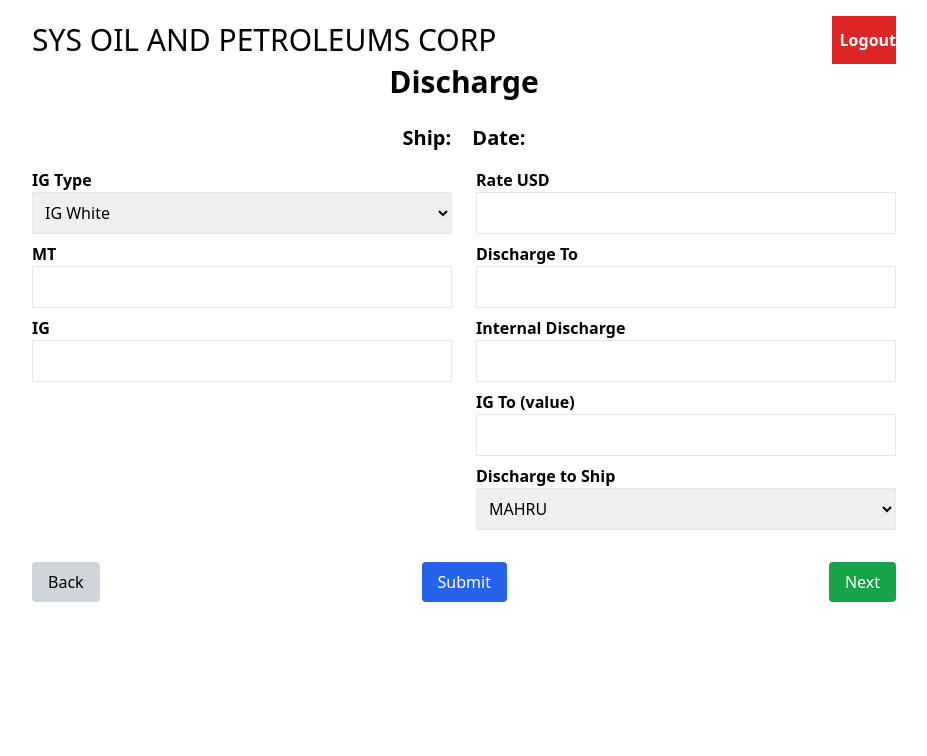
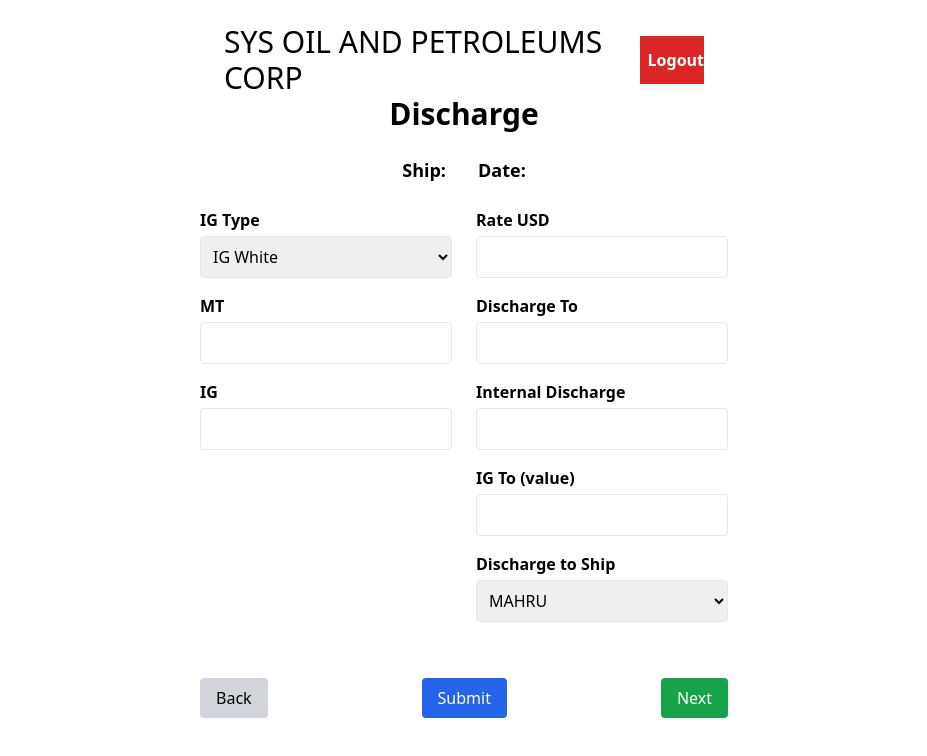
Before and after one commit to vishwagit-oss/Araw-ship, a Next.js app: page /discharge in a window 1280 px wide. Shown: the top 756 px of the page, without its empty margins (176-1103 px from the left). Built offline with nearby package versions, Linux system fonts and the light colour scheme.

Commit message:
till LOGIN and Delete

```diff
--- a/pages/discharge.tsx
+++ b/pages/discharge.tsx
@@ -17,7 +17,7 @@ export default function DischargePage() {
     shipTarget: 'MAHRU',
   })
 
-  const handleChange = e => {
+  const handleChange = (e: React.ChangeEvent<HTMLInputElement | HTMLSelectElement>) => {
     const { name, value } = e.target
     setForm(prev => ({ ...prev, [name]: value }))
   }
@@ -26,6 +26,7 @@ export default function DischargePage() {
     try {
       const res = await fetch('/api/discharge', {
         method: 'POST',
+        headers: { 'Content-Type': 'application/json' },
         body: JSON.stringify({ shipName: name, date, ...form }),
       })
       if (!res.ok) throw new Error('API failed')
@@ -51,45 +52,101 @@ export default function DischargePage() {
   const handleBack = () => router.push('/loading')
 
   return (
-    <div className="max-w-4xl mx-auto p-4">
+    <div className="max-w-xl mx-auto p-4 sm:p-6">
       <ArawHeader />
       <h1 className="text-3xl font-bold mb-6 text-center">Discharge</h1>
 
-      <div className="text-center mb-4">
-        <span className="text-xl font-semibold mr-4"><strong>Ship:</strong> {name}</span>
-        <span className="text-xl font-semibold"><strong>Date:</strong> {date}</span>
+      <div className="text-center mb-6 space-y-1 sm:space-y-0 sm:flex sm:justify-center sm:gap-8">
+        <span className="text-lg font-semibold">
+          <strong>Ship:</strong> {name}
+        </span>
+        <span className="text-lg font-semibold">
+          <strong>Date:</strong> {date}
+        </span>
       </div>
 
-      <div className="grid grid-cols-1 md:grid-cols-2 gap-6">
+      <form
+        onSubmit={e => {
+          e.preventDefault()
+          handleSubmit()
+        }}
+        className="grid grid-cols-1 sm:grid-cols-2 gap-6"
+      >
         <div>
-          <label className="block font-semibold">IG Type</label>
-          <select name="igType" value={form.igType} onChange={handleChange} className="w-full border p-2 mb-2">
+          <label className="block font-semibold mb-1">IG Type</label>
+          <select
+            name="igType"
+            value={form.igType}
+            onChange={handleChange}
+            className="w-full border rounded p-2 mb-4"
+          >
             <option>IG White</option>
             <option>IG Yellow</option>
           </select>
 
-          <label className="block font-semibold">MT</label>
-          <input name="mtValue" value={form.mtValue} onChange={handleChange} className="w-full border p-2 mb-2" />
+          <label className="block font-semibold mb-1">MT</label>
+          <input
+            name="mtValue"
+            value={form.mtValue}
+            onChange={handleChange}
+            className="w-full border rounded p-2 mb-4"
+            type="text"
+          />
 
-          <label className="block font-semibold">IG</label>
-          <input name="igValue" value={form.igValue} onChange={handleChange} className="w-full border p-2 mb-2" />
+          <label className="block font-semibold mb-1">IG</label>
+          <input
+            name="igValue"
+            value={form.igValue}
+            onChange={handleChange}
+            className="w-full border rounded p-2 mb-4"
+            type="text"
+          />
         </div>
 
         <div>
-          <label className="block font-semibold">Rate USD</label>
-          <input name="rateUsd" value={form.rateUsd} onChange={handleChange} className="w-full border p-2 mb-2" />
+          <label className="block font-semibold mb-1">Rate USD</label>
+          <input
+            name="rateUsd"
+            value={form.rateUsd}
+            onChange={handleChange}
+            className="w-full border rounded p-2 mb-4"
+            type="text"
+          />
 
-          <label className="block font-semibold">Discharge To</label>
-          <input name="dischargeTo" value={form.dischargeTo} onChange={handleChange} className="w-full border p-2 mb-2" />
+          <label className="block font-semibold mb-1">Discharge To</label>
+          <input
+            name="dischargeTo"
+            value={form.dischargeTo}
+            onChange={handleChange}
+            className="w-full border rounded p-2 mb-4"
+            type="text"
+          />
 
-          <label className="block font-semibold">Internal Discharge</label>
-          <input name="internalDischarge" value={form.internalDischarge} onChange={handleChange} className="w-full border p-2 mb-2" />
+          <label className="block font-semibold mb-1">Internal Discharge</label>
+          <input
+            name="internalDischarge"
+            value={form.internalDischarge}
+            onChange={handleChange}
+            className="w-full border rounded p-2 mb-4"
+            type="text"
+          />
 
-          <label className="block font-semibold">IG To (value)</label>
-          <input name="igToValue" value={form.igToValue} onChange={handleChange} className="w-full border p-2 mb-2" />
+          <label className="block font-semibold mb-1">IG To (value)</label>
+          <input
+            name="igToValue"
+            value={form.igToValue}
+            onChange={handleChange}
+            className="w-full border rounded p-2 mb-4"
+            type="text"
+          />
 
-          <label className="block font-semibold">Discharge to Ship</label>
-          <select name="shipTarget" value={form.shipTarget} onChange={handleChange} className="w-full border p-2 mb-2">
+          <label className="block font-semibold mb-1">Discharge to Ship</label>
+          <select
+            name="shipTarget"
+            value={form.shipTarget}
+            onChange={handleChange}
+            className="w-full border rounded p-2 mb-4"
+          >
             <option>MAHRU</option>
             <option>PHOENIX31</option>
             <option>KOKO</option>
@@ -97,13 +154,30 @@ export default function DischargePage() {
             <option>SEA REGENT</option>
           </select>
         </div>
-      </div>
 
-      <div className="flex flex-col sm:flex-row gap-4 justify-between mt-6">
-        <button onClick={handleBack} className="w-full sm:w-auto bg-gray-300 px-4 py-2 rounded">Back</button>
-        <button onClick={handleSubmit} className="w-full sm:w-auto bg-blue-600 text-white px-4 py-2 rounded">Submit</button>
-        <button onClick={handleNext} className="w-full sm:w-auto bg-green-600 text-white px-4 py-2 rounded">Next</button>
-      </div>
+        <div className="sm:col-span-2 flex flex-col sm:flex-row gap-4 justify-between mt-4">
+          <button
+            type="button"
+            onClick={handleBack}
+            className="w-full sm:w-auto bg-gray-300 px-4 py-2 rounded hover:bg-gray-400 transition"
+          >
+            Back
+          </button>
+          <button
+            type="submit"
+            className="w-full sm:w-auto bg-blue-600 text-white px-4 py-2 rounded hover:bg-blue-700 transition"
+          >
+            Submit
+          </button>
+          <button
+            type="button"
+            onClick={handleNext}
+            className="w-full sm:w-auto bg-green-600 text-white px-4 py-2 rounded hover:bg-green-700 transition"
+          >
+            Next
+          </button>
+        </div>
+      </form>
     </div>
   )
 }
--- a/pages/expense.tsx
+++ b/pages/expense.tsx
@@ -17,7 +17,7 @@ export default function ExpensePage() {
     fromOtherText: '',
   })
 
-  const handleChange = e => {
+  const handleChange = (e: React.ChangeEvent<HTMLInputElement | HTMLSelectElement>) => {
     const { name, value } = e.target
     setForm(prev => ({ ...prev, [name]: value }))
   }
@@ -26,6 +26,7 @@ export default function ExpensePage() {
     try {
       const res = await fetch('/api/expense', {
         method: 'POST',
+        headers: { 'Content-Type': 'application/json' },
         body: JSON.stringify({ shipName: name, date, ...form }),
       })
       if (!res.ok) throw new Error('API failed')
@@ -51,33 +52,72 @@ export default function ExpensePage() {
   const handleBack = () => router.push('/discharge')
 
   return (
-    <div className="max-w-4xl mx-auto p-4">
+    <div className="max-w-xl mx-auto p-4 sm:p-6">
       <ArawHeader />
       <h1 className="text-3xl font-bold mb-6 text-center">Expenses</h1>
 
-      <div className="text-center mb-4">
-        <span className="text-xl font-semibold mr-4"><strong>Ship:</strong> {name}</span>
-        <span className="text-xl font-semibold"><strong>Date:</strong> {date}</span>
+      <div className="text-center mb-6 space-y-1 sm:space-y-0 sm:flex sm:justify-center sm:gap-8">
+        <span className="text-lg font-semibold">
+          <strong>Ship:</strong> {name}
+        </span>
+        <span className="text-lg font-semibold">
+          <strong>Date:</strong> {date}
+        </span>
       </div>
 
-      <div className="grid grid-cols-1 md:grid-cols-2 gap-6">
+      <form
+        onSubmit={e => {
+          e.preventDefault()
+          handleSubmit()
+        }}
+        className="grid grid-cols-1 sm:grid-cols-2 gap-6"
+      >
         <div>
-          <label className="block font-semibold">Remaining Cash</label>
-          <input name="remainingCash" value={form.remainingCash} onChange={handleChange} className="w-full border p-2 mb-2" />
+          <label className="block font-semibold mb-1">Remaining Cash</label>
+          <input
+            name="remainingCash"
+            value={form.remainingCash}
+            onChange={handleChange}
+            className="w-full border rounded p-2 mb-4"
+            type="text"
+          />
 
-          <label className="block font-semibold">Received Amount</label>
-          <input name="receivedAmount" value={form.receivedAmount} onChange={handleChange} className="w-full border p-2 mb-2" />
+          <label className="block font-semibold mb-1">Received Amount</label>
+          <input
+            name="receivedAmount"
+            value={form.receivedAmount}
+            onChange={handleChange}
+            className="w-full border rounded p-2 mb-4"
+            type="text"
+          />
 
-          <label className="block font-semibold">Received From</label>
-          <input name="receivedFrom" value={form.receivedFrom} onChange={handleChange} className="w-full border p-2 mb-2" />
+          <label className="block font-semibold mb-1">Received From</label>
+          <input
+            name="receivedFrom"
+            value={form.receivedFrom}
+            onChange={handleChange}
+            className="w-full border rounded p-2 mb-4"
+            type="text"
+          />
         </div>
 
         <div>
-          <label className="block font-semibold">Given To</label>
-          <input name="givenTo" value={form.givenTo} onChange={handleChange} className="w-full border p-2 mb-2" />
+          <label className="block font-semibold mb-1">Given To</label>
+          <input
+            name="givenTo"
+            value={form.givenTo}
+            onChange={handleChange}
+            className="w-full border rounded p-2 mb-4"
+            type="text"
+          />
 
-          <label className="block font-semibold">To Ship</label>
-          <select name="toShip" value={form.toShip} onChange={handleChange} className="w-full border p-2 mb-2">
+          <label className="block font-semibold mb-1">To Ship</label>
+          <select
+            name="toShip"
+            value={form.toShip}
+            onChange={handleChange}
+            className="w-full border rounded p-2 mb-4"
+          >
             <option>MAHRU</option>
             <option>PHOENIX31</option>
             <option>KOKO</option>
@@ -88,24 +128,59 @@ export default function ExpensePage() {
 
           {form.toShip === 'Others' && (
             <>
-              <label className="block font-semibold">Specify Other</label>
-              <input name="fromOtherText" value={form.fromOtherText} onChange={handleChange} className="w-full border p-2 mb-2" />
+              <label className="block font-semibold mb-1">Specify Other</label>
+              <input
+                name="fromOtherText"
+                value={form.fromOtherText}
+                onChange={handleChange}
+                className="w-full border rounded p-2 mb-4"
+                type="text"
+              />
             </>
           )}
 
-          <label className="block font-semibold">New Cash on Ship (AED)</label>
-          <input name="newCash" value={form.newCash} onChange={handleChange} className="w-full border p-2 mb-2" />
+          <label className="block font-semibold mb-1">New Cash on Ship (AED)</label>
+          <input
+            name="newCash"
+            value={form.newCash}
+            onChange={handleChange}
+            className="w-full border rounded p-2 mb-4"
+            type="text"
+          />
 
-          <label className="block font-semibold">Cargo on Ship (IG)</label>
-          <input name="cargoOnShip" value={form.cargoOnShip} onChange={handleChange} className="w-full border p-2 mb-2" />
+          <label className="block font-semibold mb-1">Cargo on Ship (IG)</label>
+          <input
+            name="cargoOnShip"
+            value={form.cargoOnShip}
+            onChange={handleChange}
+            className="w-full border rounded p-2 mb-4"
+            type="text"
+          />
         </div>
-      </div>
 
-      <div className="flex flex-col sm:flex-row gap-4 justify-between mt-6">
-        <button onClick={handleBack} className="w-full sm:w-auto bg-gray-300 px-4 py-2 rounded">Back</button>
-        <button onClick={handleSubmit} className="w-full sm:w-auto bg-blue-600 text-white px-4 py-2 rounded">Submit</button>
-        <button onClick={handleNext} className="w-full sm:w-auto bg-green-600 text-white px-4 py-2 rounded">Next</button>
-      </div>
+        <div className="sm:col-span-2 flex flex-col sm:flex-row gap-4 justify-between mt-4">
+          <button
+            type="button"
+            onClick={handleBack}
+            className="w-full sm:w-auto bg-gray-300 px-4 py-2 rounded hover:bg-gray-400 transition"
+          >
+            Back
+          </button>
+          <button
+            type="submit"
+            className="w-full sm:w-auto bg-blue-600 text-white px-4 py-2 rounded hover:bg-blue-700 transition"
+          >
+            Submit
+          </button>
+          <button
+            type="button"
+            onClick={handleNext}
+            className="w-full sm:w-auto bg-green-600 text-white px-4 py-2 rounded hover:bg-green-700 transition"
+          >
+            Next
+          </button>
+        </div>
+      </form>
     </div>
   )
 }
--- a/pages/index.tsx
+++ b/pages/index.tsx
@@ -1,9 +1,8 @@
 import { useEffect, useState } from 'react'
 import { useRouter } from 'next/router'
-import { jwtDecode } from 'jwt-decode'
+import jwtDecode from 'jwt-decode'
 import ArawHeader from '../components/ArawHeader'
 
-// ✅ Define the expected shape of the decoded JWT
 type DecodedToken = {
   email: string
   iat?: number
@@ -27,9 +26,11 @@ export default function Home() {
     if (match) {
       const token = match[1]
       try {
-        const decoded = jwtDecode<DecodedToken>(token)
+        const decoded = jwtDecode(token) as DecodedToken
         if (decoded?.email === 'vishwagohil21@gmail.com') {
           setIsAdmin(true)
+        } else {
+          router.push('/login')
         }
       } catch (err) {
         console.error('❌ Invalid token:', err)
@@ -38,20 +39,22 @@ export default function Home() {
     } else {
       router.push('/login')
     }
-  }, [])
+  }, [router])
 
   const goToShipPage = (shipName: string) => {
     router.push(`/ship?name=${encodeURIComponent(shipName)}&date=${date}`)
   }
 
+  if (!isAdmin) return null
+
   return (
-    <div className="max-w-xl mx-auto p-4">
+    <div className="max-w-xl mx-auto p-4 sm:p-6">
       <ArawHeader />
 
       <div className="flex justify-center mb-6">
         <button
           onClick={() => router.push('/results')}
-          className="bg-blue-700 text-white px-8 py-3 text-lg font-bold rounded shadow hover:bg-blue-800"
+          className="bg-blue-700 text-white px-8 py-3 text-lg font-bold rounded shadow hover:bg-blue-800 transition"
         >
           📊 Result
         </button>
@@ -60,7 +63,7 @@ export default function Home() {
       <label className="block mb-2">Date:</label>
       <input
         type="date"
-        className="border p-2 w-full mb-4"
+        className="border p-2 w-full mb-4 rounded focus:outline-none focus:ring-2 focus:ring-blue-500"
         value={date}
         onChange={e => setDate(e.target.value)}
       />
--- a/pages/loading.tsx
+++ b/pages/loading.tsx
@@ -26,7 +26,7 @@ export default function LoadingPage() {
     }
   }, [form.usdRate])
 
-  const handleChange = e => {
+  const handleChange = (e: React.ChangeEvent<HTMLInputElement | HTMLSelectElement>) => {
     const { name, value } = e.target
     setForm(prev => ({ ...prev, [name]: value }))
   }
@@ -61,7 +61,7 @@ export default function LoadingPage() {
   const handleBack = () => router.push('/ship')
 
   return (
-    <div className="max-w-4xl mx-auto p-4">
+    <div className="max-w-4xl mx-auto p-4 sm:p-6">
       <ArawHeader />
       <h1 className="text-3xl font-bold mb-6 text-center">Loading</h1>
 
@@ -74,47 +74,102 @@ export default function LoadingPage() {
         {/* Left side */}
         <div>
           <label className="block font-semibold">IG Type</label>
-          <select name="igType" value={form.igType} onChange={handleChange} className="w-full border p-2 mb-2">
+          <select name="igType" value={form.igType} onChange={handleChange} className="w-full border p-2 mb-2 rounded">
             <option>IG White</option>
             <option>IG Yellow</option>
           </select>
 
           <label className="block font-semibold">IG</label>
-          <input name="igValue" type="number" value={form.igValue} onChange={handleChange} className="w-full border p-2 mb-2" />
+          <input
+            name="igValue"
+            type="number"
+            value={form.igValue}
+            onChange={handleChange}
+            className="w-full border p-2 mb-2 rounded"
+          />
 
           <label className="block font-semibold">AED Price</label>
-          <input name="aedPrice" type="number" value={form.aedPrice} onChange={handleChange} className="w-full border p-2 mb-2" />
+          <input
+            name="aedPrice"
+            type="number"
+            value={form.aedPrice}
+            onChange={handleChange}
+            className="w-full border p-2 mb-2 rounded"
+          />
 
           <label className="block font-semibold">Total Paid</label>
-          <input name="totalPaid" type="number" value={form.totalPaid} onChange={handleChange} className="w-full border p-2 mb-2" />
+          <input
+            name="totalPaid"
+            type="number"
+            value={form.totalPaid}
+            onChange={handleChange}
+            className="w-full border p-2 mb-2 rounded"
+          />
 
           <label className="block font-semibold">Customer Money Received</label>
-          <input name="customerMoney" value={form.customerMoney} onChange={handleChange} className="w-full border p-2 mb-2" />
+          <input
+            name="customerMoney"
+            value={form.customerMoney}
+            onChange={handleChange}
+            className="w-full border p-2 mb-2 rounded"
+          />
         </div>
 
         {/* Right side */}
         <div>
           <label className="block font-semibold">MT Type</label>
-          <select name="mtType" value={form.mtType} onChange={handleChange} className="w-full border p-2 mb-2">
+          <select name="mtType" value={form.mtType} onChange={handleChange} className="w-full border p-2 mb-2 rounded">
             <option>IG White</option>
             <option>IG Yellow</option>
           </select>
 
           <label className="block font-semibold">MT</label>
-          <input name="mtValue" type="number" value={form.mtValue} onChange={handleChange} className="w-full border p-2 mb-2" />
+          <input
+            name="mtValue"
+            type="number"
+            value={form.mtValue}
+            onChange={handleChange}
+            className="w-full border p-2 mb-2 rounded"
+          />
 
           <label className="block font-semibold">USD</label>
-          <input name="usdRate" type="number" value={form.usdRate} onChange={handleChange} className="w-full border p-2 mb-2" />
+          <input
+            name="usdRate"
+            type="number"
+            value={form.usdRate}
+            onChange={handleChange}
+            className="w-full border p-2 mb-2 rounded"
+          />
 
           <label className="block font-semibold">Total Value in AED</label>
-          <input name="totalValueAED" value={form.totalValueAED} readOnly className="w-full border p-2 bg-gray-100" />
+          <input
+            name="totalValueAED"
+            value={form.totalValueAED}
+            readOnly
+            className="w-full border p-2 bg-gray-100 rounded"
+          />
         </div>
       </div>
 
       <div className="flex flex-col sm:flex-row gap-4 justify-between mt-6">
-        <button onClick={handleBack} className="w-full sm:w-auto bg-gray-300 px-4 py-2 rounded">Back</button>
-        <button onClick={handleSubmit} className="w-full sm:w-auto bg-blue-600 text-white px-4 py-2 rounded">Submit</button>
-        <button onClick={handleNext} className="w-full sm:w-auto bg-green-600 text-white px-4 py-2 rounded">Next</button>
+        <button
+          onClick={handleBack}
+          className="w-full sm:w-auto bg-gray-300 px-4 py-2 rounded hover:bg-gray-400 transition"
+        >
+          Back
+        </button>
+        <button
+          onClick={handleSubmit}
+          className="w-full sm:w-auto bg-blue-600 text-white px-4 py-2 rounded hover:bg-blue-700 transition"
+        >
+          Submit
+        </button>
+        <button
+          onClick={handleNext}
+          className="w-full sm:w-auto bg-green-600 text-white px-4 py-2 rounded hover:bg-green-700 transition"
+        >
+          Next
+        </button>
       </div>
     </div>
   )
--- a/pages/ship.tsx
+++ b/pages/ship.tsx
@@ -1,4 +1,3 @@
-// pages/ship.tsx
 import { useRouter } from 'next/router'
 import { useEffect, useState } from 'react'
 import ArawHeader from '../components/ArawHeader'
@@ -12,45 +11,83 @@ export default function ShipPage() {
   useEffect(() => {
     if (router.isReady) {
       const { name, date } = router.query
-      setShipName(name as string)
-      setDate(date as string)
+      setShipName(name as string || '')
+      setDate(date as string || '')
     }
-  }, [router.isReady])
+  }, [router.isReady, router.query])
 
   const goToPage = (page: string) => {
-    router.push(`/${page}?name=${shipName}&date=${date}`)
+    if (!shipName || !date) {
+      alert('Please select both ship and date before continuing.')
+      return
+    }
+    router.push(`/${page}?name=${encodeURIComponent(shipName)}&date=${encodeURIComponent(date)}`)
   }
 
   return (
     <div className="max-w-xl mx-auto p-4">
       <ArawHeader />
-      <h1 className="text-2xl font-bold mb-4 text-center">{shipName}</h1>
 
-      <label className="block mb-1">Date:</label>
+      <h1 className="text-2xl font-bold mb-6 text-center">{shipName || 'Select Ship'}</h1>
+
+      <label htmlFor="date" className="block mb-1 font-semibold">Date:</label>
       <input
+        id="date"
         type="date"
         value={date}
         onChange={e => setDate(e.target.value)}
-        className="border p-2 w-full mb-4"
+        className="border p-2 w-full mb-4 rounded"
       />
 
-      <label className="block mb-1">Carried Forward Value:</label>
+      <label htmlFor="carriedValue" className="block mb-1 font-semibold">Carried Forward Value:</label>
       <input
+        id="carriedValue"
         type="text"
         value={carriedValue}
         onChange={e => setCarriedValue(e.target.value)}
-        className="border p-2 w-full mb-6"
+        className="border p-2 w-full mb-6 rounded"
+        placeholder="Enter carried forward value"
       />
 
       <div className="grid grid-cols-1 sm:grid-cols-3 gap-4 mb-6">
-        <button onClick={() => goToPage('loading')} className="w-full bg-blue-500 text-white p-3 rounded">Loading</button>
-        <button onClick={() => goToPage('discharge')} className="w-full bg-green-500 text-white p-3 rounded">Discharge</button>
-        <button onClick={() => goToPage('expense')} className="w-full bg-red-500 text-white p-3 rounded">Expenses</button>
+        <button
+          onClick={() => goToPage('loading')}
+          className="w-full bg-blue-600 hover:bg-blue-700 text-white font-semibold p-3 rounded transition"
+          aria-label="Go to Loading page"
+        >
+          Loading
+        </button>
+        <button
+          onClick={() => goToPage('discharge')}
+          className="w-full bg-green-600 hover:bg-green-700 text-white font-semibold p-3 rounded transition"
+          aria-label="Go to Discharge page"
+        >
+          Discharge
+        </button>
+        <button
+          onClick={() => goToPage('expense')}
+          className="w-full bg-red-600 hover:bg-red-700 text-white font-semibold p-3 rounded transition"
+          aria-label="Go to Expense page"
+        >
+          Expenses
+        </button>
       </div>
 
       <div className="flex flex-col sm:flex-row gap-4">
-        <button onClick={() => router.push('/')} className="w-full sm:w-auto border p-2 rounded">Back</button>
-        <button onClick={() => goToPage('loading')} className="w-full sm:w-auto bg-black text-white p-2 rounded">Next</button>
+        <button
+          onClick={() => router.push('/')}
+          className="w-full sm:w-auto border border-gray-400 p-2 rounded hover:bg-gray-100 transition"
+          aria-label="Go back to home page"
+        >
+          Back
+        </button>
+        <button
+          onClick={() => goToPage('loading')}
+          className="w-full sm:w-auto bg-black hover:bg-gray-900 text-white p-2 rounded font-semibold transition"
+          aria-label="Go to next page: Loading"
+        >
+          Next
+        </button>
       </div>
     </div>
   )
```
Also changed, not shown: pages/login.tsx (+6 -6 lines), pages/results.tsx (+9 -7 lines).
